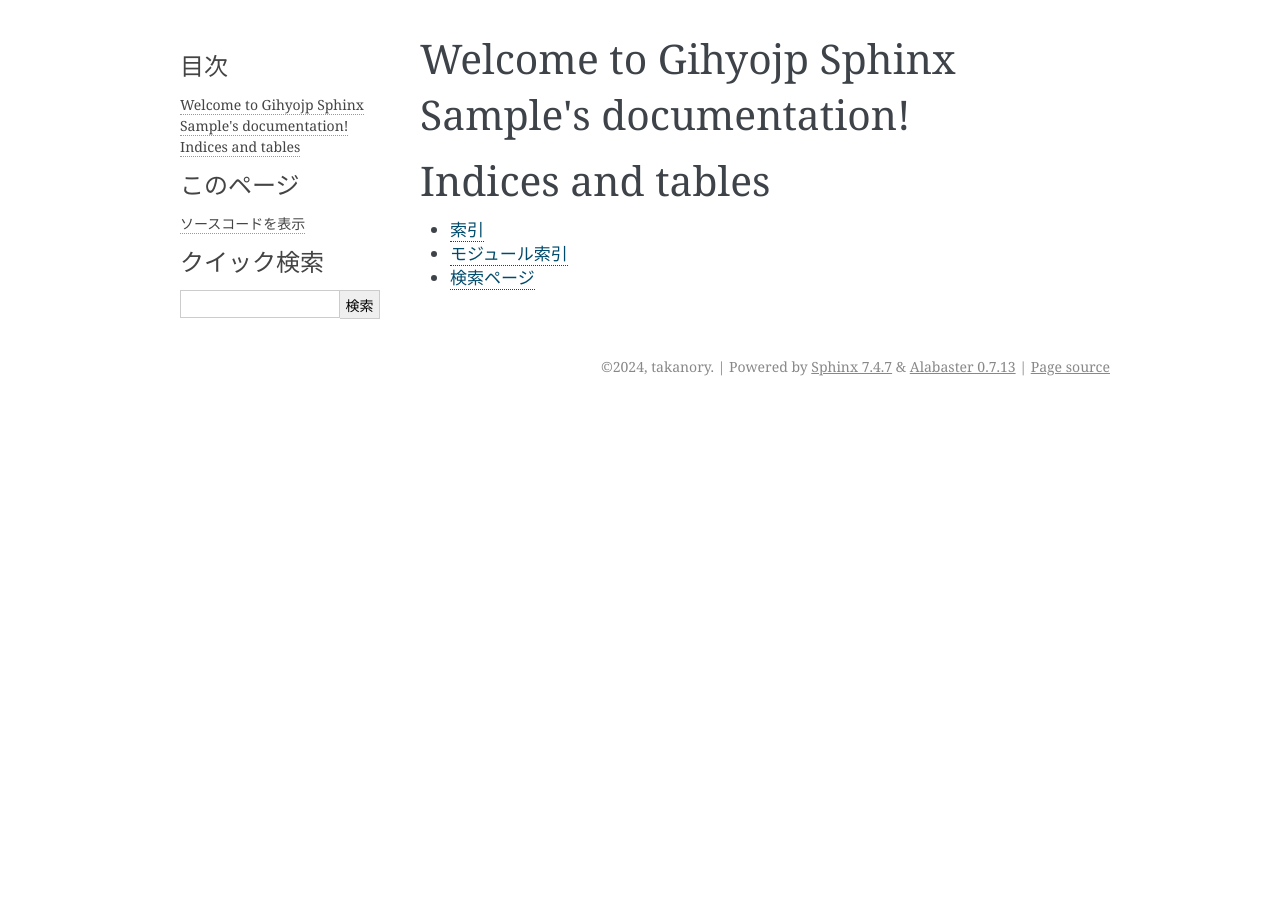
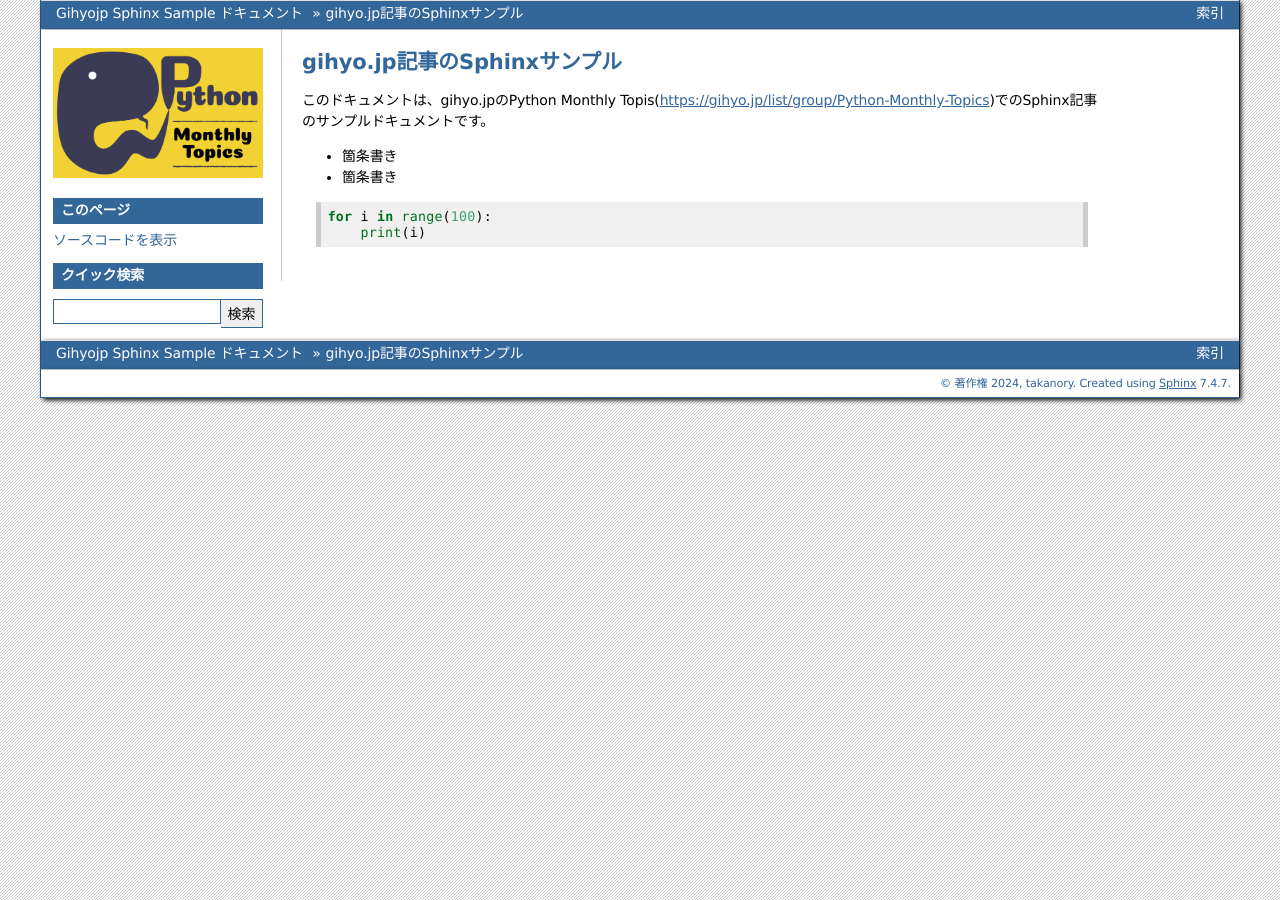
Before and after one commit to takanory/gihyojp-sphinx-sample, a Sphinx documentation site: the page built from source/index.rst, in a window 1280 px wide. Built offline with Sphinx 7.4.7, drawn with Linux system fonts in a browser that asks for light colours.

Commit message:
ドキュメントを編集、設定をカスタマイズ

```diff
--- a/source/conf.py
+++ b/source/conf.py
@@ -23,5 +23,6 @@ language = 'ja'
 # -- Options for HTML output -------------------------------------------------
 # https://www.sphinx-doc.org/en/master/usage/configuration.html#options-for-html-output
 
-html_theme = 'alabaster'
+html_theme = 'bizstyle'
 html_static_path = ['_static']
+html_logo = "_static/logo.png"
--- a/source/index.rst
+++ b/source/index.rst
@@ -1,20 +1,11 @@
-.. Gihyojp Sphinx Sample documentation master file, created by
-   sphinx-quickstart on Sun Jun  2 16:47:03 2024.
-   You can adapt this file completely to your liking, but it should at least
-   contain the root `toctree` directive.
+gihyo.jp記事のSphinxサンプル
+============================
+このドキュメントは、gihyo.jpのPython Monthly Topis(https://gihyo.jp/list/group/Python-Monthly-Topics)でのSphinx記事のサンプルドキュメントです。
 
-Welcome to Gihyojp Sphinx Sample's documentation!
-=================================================
+* 箇条書き
+* 箇条書き
 
-.. toctree::
-   :maxdepth: 2
-   :caption: Contents:
+.. code-block:: python
 
-
-
-Indices and tables
-==================
-
-* :ref:`genindex`
-* :ref:`modindex`
-* :ref:`search`
+   for i in range(100):
+       print(i)
```
Also changed, not shown: source/_static/logo.png (added).
